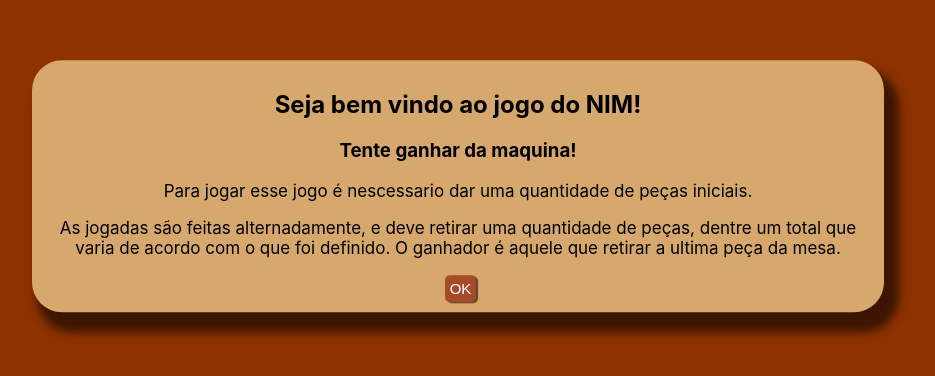
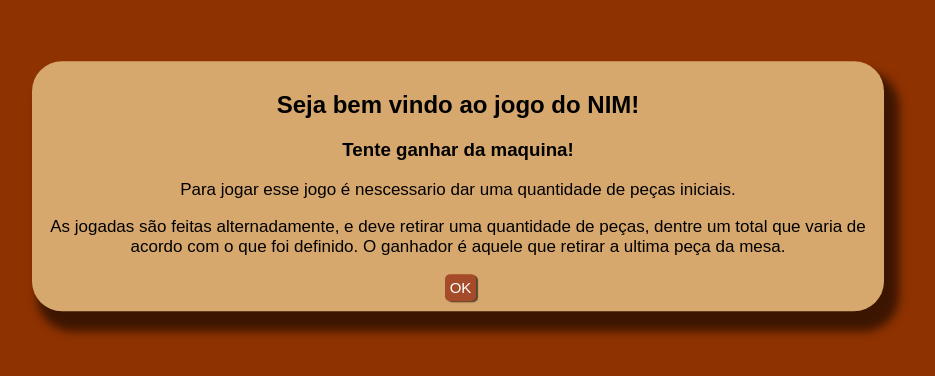
Before and after one commit to PedroFnseca/Jogo-NIM, a plain HTML site: page index.html in a window 1280 px wide. Shown: the part 214-590 px from the top of the page, without its empty margins (182-1117 px from the left). Drawn offline with Linux system fonts and the light colour scheme.

Commit message:
Update style.css

```diff
--- a/style.css
+++ b/style.css
@@ -1,6 +1,6 @@
 body{
     background-color: #8E3200;
-    font-family: -apple-system, BlinkMacSystemFont, 'Segoe UI', Roboto, Oxygen, Ubuntu, Cantarell, 'Open Sans', 'Helvetica Neue', sans-serif;
+    font-family: Arial, Helvetica, sans-serif;
 }
 
 #container{
```
